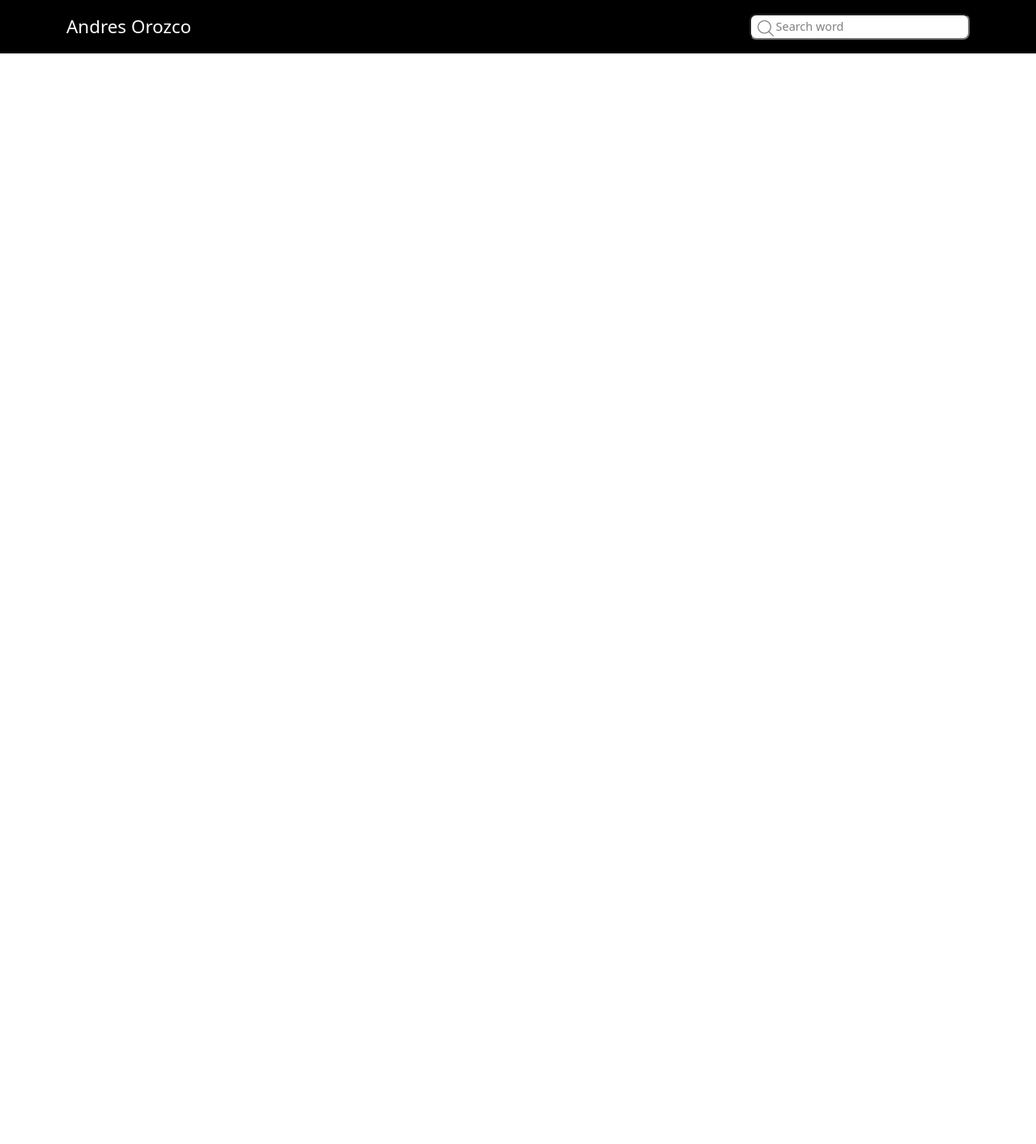
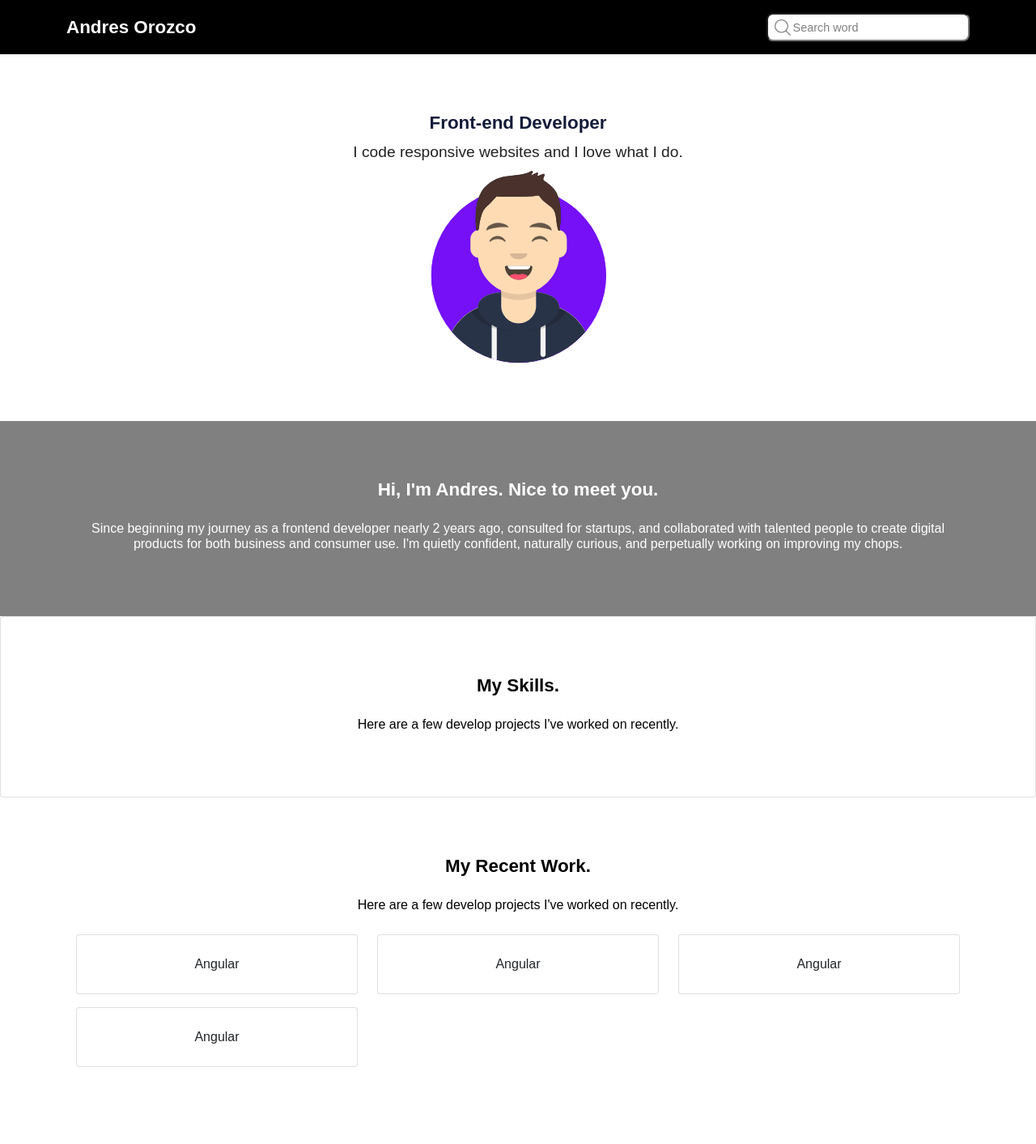
Before and after one commit to AndresOrozcoDev/portfolio, a plain HTML site: page index.html in a window 1280 px wide. Shown: the top 1413 px of the page at 81% size. Drawn offline with nearby package versions, Linux system fonts and the light colour scheme.

Commit message:
create sections

```diff
--- a/index.html
+++ b/index.html
@@ -18,7 +18,7 @@
     <header>
       <nav class="navbar navbar-expand-lg container-fluid ao-header">
         <div class="container">
-          <a class="ao-text__h2 ao-text--none ao-text--noLink" href="#">Andres Orozco</a>
+          <a class="ao-text__h2 ao-text--white ao-text--none ao-text--noLink" href="#">Andres Orozco</a>
           <button class="hamburger" type="button" data-bs-toggle="collapse" data-bs-target="#navbarSupportedContent" aria-controls="navbarSupportedContent" aria-expanded="false" aria-label="Toggle navigation">
             <span class="line"></span>
             <span class="line"></span>
@@ -27,7 +27,7 @@
           <div class="collapse navbar-collapse justify-content-end align-items-center" id="navbarSupportedContent">
             <form class="ao-form">
               <div class="ao-container--positionRelative">
-                <input type="search" class="ao-form__control" placeholder="Search word">
+                <input type="search" id="inputSearch" class="ao-form__control" placeholder="Search word">
                 <img src="./assets/icons/icon-search.png" alt="Search" class="ao-icon__left">
               </div>
             </form>
@@ -37,9 +37,71 @@
     </header>
 
     <main>
-      <section class="ao-1"></section>
-      <section class="ao-2"></section>
-      <section class="ao-3"></section>
+      <section class="section ao-section ao-section--white container-fluid">
+        <div class="container">
+          <div class="row">
+            <div class="col">
+              <h2 class="ao-text__h2 ao-text--back text-center">Front-end Developer</h2>
+              <h4 class="ao-text__h4 ao-text--back text-center">I code responsive websites and I love what I do.</h4>
+              <div class="ao-container--fullWidthCenter">
+                <img class="text-center" src="./assets/images/ao-avatar.svg" alt="Avatar">
+              </div>
+            </div>
+          </div>
+        </div>
+      </section>
+      <section class="section ao-section ao-section--gray container-fluid">
+        <div class="container">
+          <div class="row">
+            <div class="col">
+              <h2 class="ao-text__h2 ao-text--white text-center">Hi, I'm Andres. Nice to meet you.</h2>
+              <h4 class="ao-text__paragrah ao-text--paddingTop ao-text--white text-center">Since beginning my journey as a frontend developer nearly 2 years ago, consulted for startups, and collaborated with talented people to create digital products for both business and consumer use. I'm quietly confident, naturally curious, and perpetually working on improving my chops.</h4>
+            </div>
+          </div>
+        </div>
+      </section>
+      <section class="section ao-section card container-fluid">
+        <div class="container">
+          <div class="row">
+            <div class="col">
+              <h2 class="ao-text__h2 ao-text--black text-center">My Skills.</h2>
+              <h4 class="ao-text__paragrah ao-text--paddingTop ao-text--black text-center">Here are a few develop projects I've worked on recently.</h4>
+            </div>
+          </div>
+        </div>
+      </section>
+      <section class="section ao-section ao-section--white container-fluid">
+        <div class="container">
+          <div class="row">
+            <div class="col">
+              <h2 class="ao-text__h2 ao-text--black text-center">My Recent Work.</h2>
+              <h4 class="ao-text__paragrah ao-text--paddingTop ao-text--black text-center">Here are a few develop projects I've worked on recently.</h4>
+            </div>
+          </div>
+          <div class="row ao-row__cards">
+            <div class="col-12 col-md-4">
+              <div class="card ao-card">
+                Angular
+              </div>
+            </div>
+            <div class="col-12 col-md-4">
+              <div class="card ao-card">
+                Angular
+              </div>
+            </div>
+            <div class="col-12 col-md-4">
+              <div class="card ao-card">
+                Angular
+              </div>
+            </div>
+            <div class="col-12 col-md-4">
+              <div class="card ao-card">
+                Angular
+              </div>
+            </div>
+          </div>
+        </div>
+      </section>
     </main>
 
     <footer class="ao-footer">
--- a/main.js
+++ b/main.js
@@ -1,6 +1,7 @@
 // Variables
 mybutton = document.getElementById("btnGoUp");
 hamburgerMenu = document.querySelector('.hamburger');
+inputSearch = document.getElementById("inputSearch");
 
 // Function for active Hamburguer Menu.
 const menuIsActive = () => { hamburgerMenu.classList.toggle('active') };
@@ -18,6 +19,13 @@ const topFunction = () => {
   document.documentElement.scrollTop = 0; // For Chrome, Firefox, IE and Opera
 }
 
+const search = (event) => {
+  if (event.key === "Enter") {
+    event.preventDefault();
+  }
+}
+
 // Call function
 hamburgerMenu.addEventListener('click', menuIsActive);
 window.onscroll = function() {scrollFunction()};
+inputSearch.addEventListener("keypress", search)
--- /dev/null
+++ b/styles/card.css
@@ -0,0 +1,9 @@
+.ao-card {
+    padding: 1.5rem 0.5rem;
+    text-align: center;
+    margin: 0.5rem 0rem;
+}
+
+.ao-row__cards {
+    margin: 0.7rem 0rem;
+}
--- a/styles/container.css
+++ b/styles/container.css
@@ -1,3 +1,21 @@
 .ao-container--positionRelative {
     position: relative;
 }
+
+.ao-section {
+    padding: 4.5rem 1rem;
+}
+
+.ao-section--white {
+    background-color: white;
+}
+
+.ao-section--gray {
+    background-color: gray;
+}
+
+.ao-container--fullWidthCenter {
+    width: 100%;
+    display: flex;
+    justify-content: center;
+}
--- a/styles/forms.css
+++ b/styles/forms.css
@@ -10,7 +10,7 @@
 
 .ao-form__control {
     width: 100%;
-    height: 2rem;
+    height: 2.2rem;
     border-radius: 0.5rem;
     padding: 0.2rem 1.9rem;
     font-size: 0.9rem;
--- a/styles/header.css
+++ b/styles/header.css
@@ -1,7 +1,12 @@
 .ao-header {
     background-color: black;
-    position: fixed;
     padding: 1rem 0rem;
+}
+
+@media only screen and (max-width: 575px) {
+    .ao-header {
+        height: auto;
+    }
 }
 
 .hamburger {
--- a/styles/main.css
+++ b/styles/main.css
@@ -4,8 +4,9 @@
 @import './footer.css';
 @import './container.css';
 @import './icon.css';
+@import './card.css';
 
 body {
     position: relative;
-    min-height: 300vh;
+    font-family: "eurostile", sans-serif;
 }
--- a/styles/typographic.css
+++ b/styles/typographic.css
@@ -1,14 +1,31 @@
 .ao-text__h2 {
     font-size: 1.4rem;
-    color: white;
+    color: #141c3a;
+    font-weight: 800;
+    word-break: break-word;
 }
 
 .ao-text__h4 {
     font-size: 1.2rem;
+    color: rgba(10, 10, 10, 0.9);
+    font-weight: 300;
+    line-height: 1.5;
 }
 
 .ao-text__paragrah {
     font-size: 1rem;
+}
+
+.ao-text--white {
+    color: white;
+}
+
+.ao-text--black {
+    color: black;
+}
+
+.ao-text--paddingTop {
+    padding-top: 1rem;
 }
 
 .ao-text--none {
```
Also changed, not shown: assets/images/ao-avatar.svg (added).
